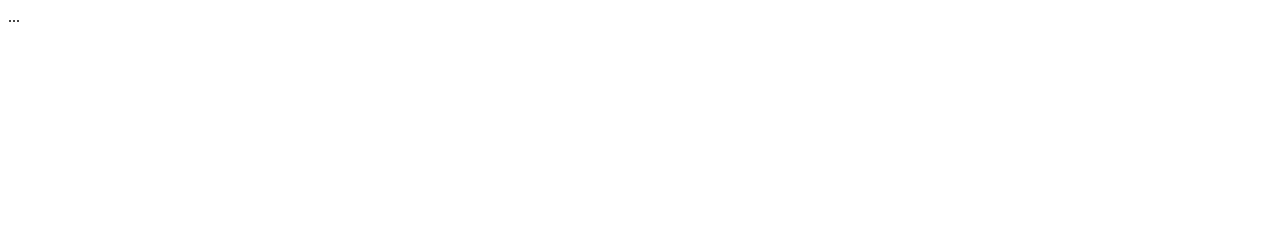
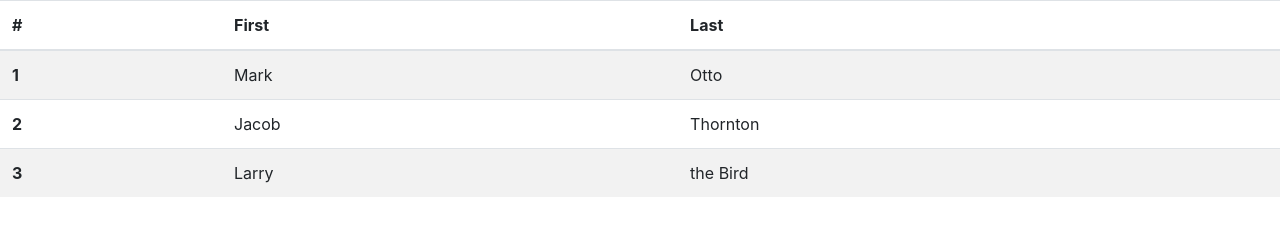
Before and after one commit to JOS-RE/Eatovate, a plain HTML site: page planner/index.html in a window 1280 px wide. Drawn offline with nearby package versions, Linux system fonts and the light colour scheme.

Commit message:
modified tables

```diff
--- a/planner/index.html
+++ b/planner/index.html
@@ -5,21 +5,41 @@
     <meta charset="UTF-8">
     <meta http-equiv="X-UA-Compatible" content="IE=edge">
     <meta name="viewport" content="width=device-width, initial-scale=1.0">
-
+    <link rel="stylesheet" href="https://stackpath.bootstrapcdn.com/bootstrap/4.1.3/css/bootstrap.min.css" integrity="sha384-MCw98/SFnGE8fJT3GXwEOngsV7Zt27NXFoaoApmYm81iuXoPkFOJwJ8ERdknLPMO" crossorigin="anonymous">
     <link rel="stylesheet" href="style.css">
     <title>Document</title>
 
 </head>
 
 <body>
-    <table>
-        <colgroup>
-            <col style="width:40%">
-            <col style="width:30%">
-            <col style="width:30%">
-        </colgroup>
+    <table class="table table-striped">
+        <thead>
+            <tr>
+                <th scope="col">#</th>
+                <th scope="col">First</th>
+                <th scope="col">Last</th>
+
+            </tr>
+        </thead>
         <tbody>
-            ...
+            <tr>
+                <th scope="row">1</th>
+                <td>Mark</td>
+                <td>Otto</td>
+
+            </tr>
+            <tr>
+                <th scope="row">2</th>
+                <td>Jacob</td>
+                <td>Thornton</td>
+
+            </tr>
+            <tr>
+                <th scope="row">3</th>
+                <td>Larry</td>
+                <td>the Bird</td>
+
+            </tr>
         </tbody>
     </table>
 </body>
```
